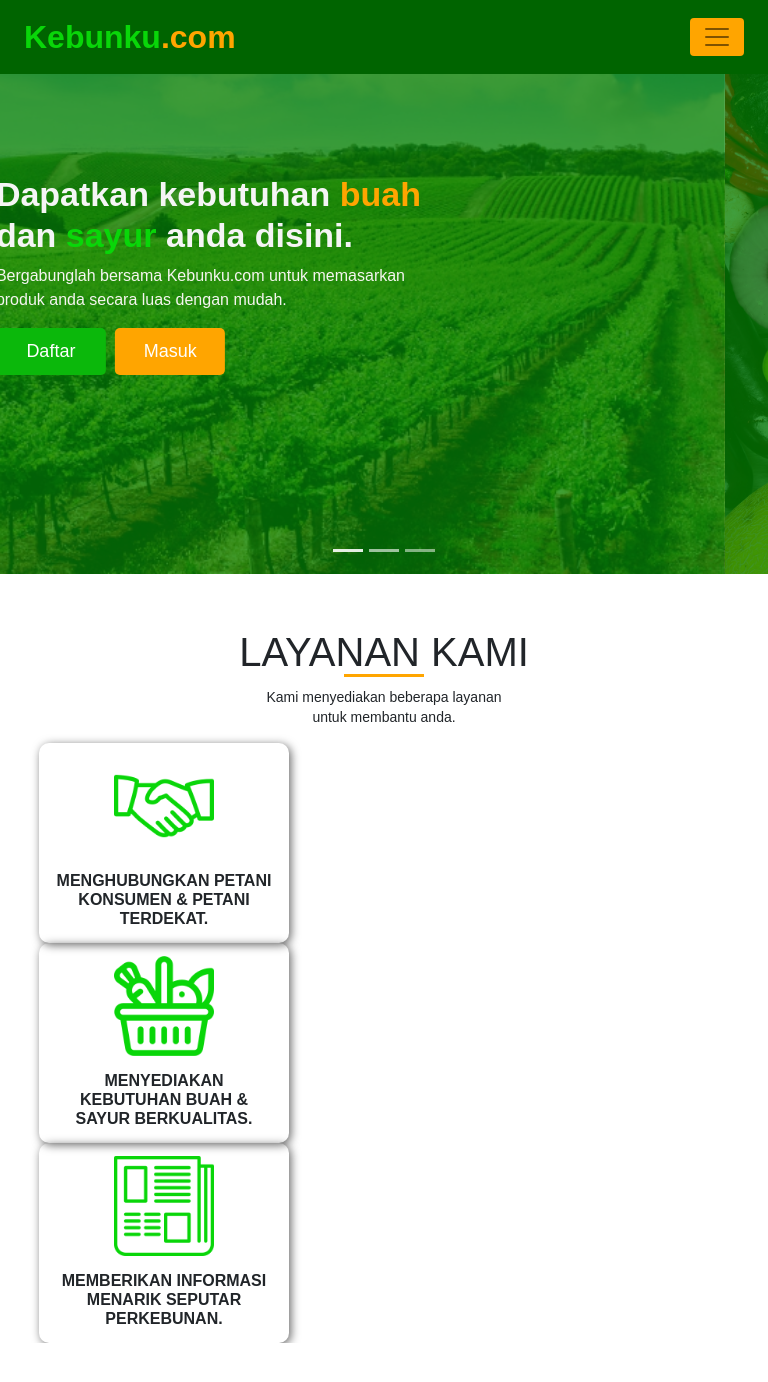
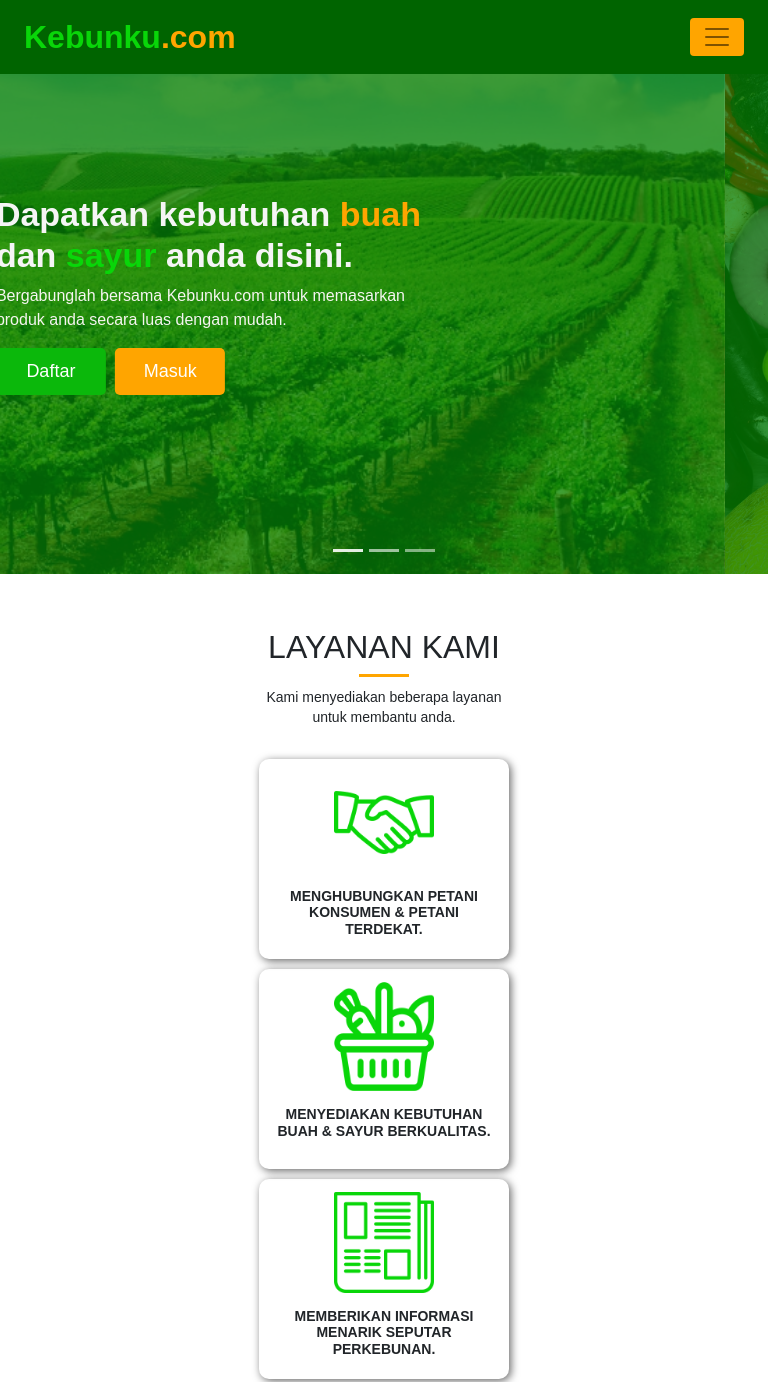
Before and after one commit to Aryaashari/kebunku.com, a plain HTML site: page index.html in a window 768 px wide. Shown: the top 1382 px of the page. Before the commit the page ends 1343 px from the top, so only its background shows below. Drawn offline with nearby package versions, Linux system fonts and the light colour scheme; a web font is replaced by a local one.

Commit message:
mengubah tampilan services

```diff
--- a/css/style.css
+++ b/css/style.css
@@ -175,8 +175,8 @@ body {
 
 .slider-2 .buah-sayur {
     position: absolute;
-    bottom: -154px;
-    left: -60px;
+    bottom: -160px;
+    left: -120px;
     width: 800px;
     z-index: 3;
 }
@@ -246,6 +246,7 @@ body {
 /* Services */
 .services {
     margin-top: 50px;
+    position: relative;
 }
 
 .services .judul {
@@ -283,16 +284,28 @@ body {
     flex-wrap: wrap;
     justify-content: center;
     text-transform: uppercase;
-    box-shadow: 2px 2px 10px rgba(0, 0, 0, .6);
+    box-shadow: 2px 2px 8px rgba(0, 0, 0, .6);
     box-sizing: border-box;
 }
 
 .services .content .teks {
-    font-size: 16px;
+    font-size: 14px;
     text-align: center;
     margin-top: 15px;
     font-weight: 600;
+    font-family: 'Monserrat', sans-serif;
 }
+
+/* .services::after {
+    content: '';
+    display: block;
+    width: 100%;
+    height: 200px;
+    position: absolute;
+    top: -60px;
+    background-color: green;
+    z-index: 1;
+} */
 
 
 
@@ -378,6 +391,20 @@ body {
         font-size: 16px;
     }
 
+    /* Services */
+    .services .kotak-1, .kotak-2, .kotak-3 {
+        margin-bottom: 10px !important;
+    }
+
+    .services .judul {
+        font-size: 32px;
+    }
+
+    .services .garis {
+        width: 50px;
+        margin-top: 5px;
+    }
+
 }
 
 
@@ -402,8 +429,16 @@ body {
         display: none;
     }
 
+    .slider-1 .teks-utama {
+        margin-top: 120px;
+    }
+
     .slider-2 .buah-sayur {
         display: none;
+    }
+
+    .slider-2 .teks-utama {
+        margin-top: 150px;
     }
 
     .slider-3 {
--- a/index.html
+++ b/index.html
@@ -93,7 +93,7 @@
                   </div>
                   <div class="col-lg-6 col-sm-10 text-right teks">
                     <h1 class="teks-utama">Menyediakan <span class="buah">buah</span> dan <span class="sayur">sayur</span> yang berkualitas.</h1>
-                    <p>Kami memberi kenyamanan jual-beli hasil kebun <br> kepada para petani dan pembeli.</p>
+                    <p>Kami memberi kenyamanan jual-beli hasil kebun kepada para petani dan pembeli.</p>
                     <a href="#" class="btn btn-warning">Lihat Produk</a>
                   </div>
                 </div>
@@ -128,23 +128,23 @@
               <p class="text-center">Kami menyediakan beberapa layanan <br> untuk membantu anda.</p>
             </div>
           </div>
-          <div class="row justify-content-center">
-            <div class="col-lg-1">
+          <div class="row justify-content-center mt-3">
+            <div class="col-lg-10 d-flex justify-content-center">
               <div class="row content">
                 <div class="col-lg-4 layanan-1">
-                  <div class="kotak-1">
+                  <div class="kotak-1 m-auto">
                     <img src="img/icon/hand-shake.png" alt="jabat-tangan">
                     <h4 class="teks">Menghubungkan Petani Konsumen & Petani Terdekat.</h4>
                   </div>
                 </div>
                 <div class="col-lg-4 layanan-2">
-                  <div class="kotak-2">
+                  <div class="kotak-2 m-auto">
                     <img src="img/icon/basket.png" alt="keranjang-sayur">
                     <h4 class="teks">Menyediakan kebutuhan Buah & Sayur Berkualitas.</h4>
                   </div>
                 </div>
                 <div class="col-lg-4 layanan-3">
-                  <div class="kotak-3">
+                  <div class="kotak-3 m-auto">
                     <img src="img/icon/newspaper.png" alt="berita">
                     <h4 class="teks">Memberikan informasi menarik seputar perkebunan.</h4>
                   </div>
```
